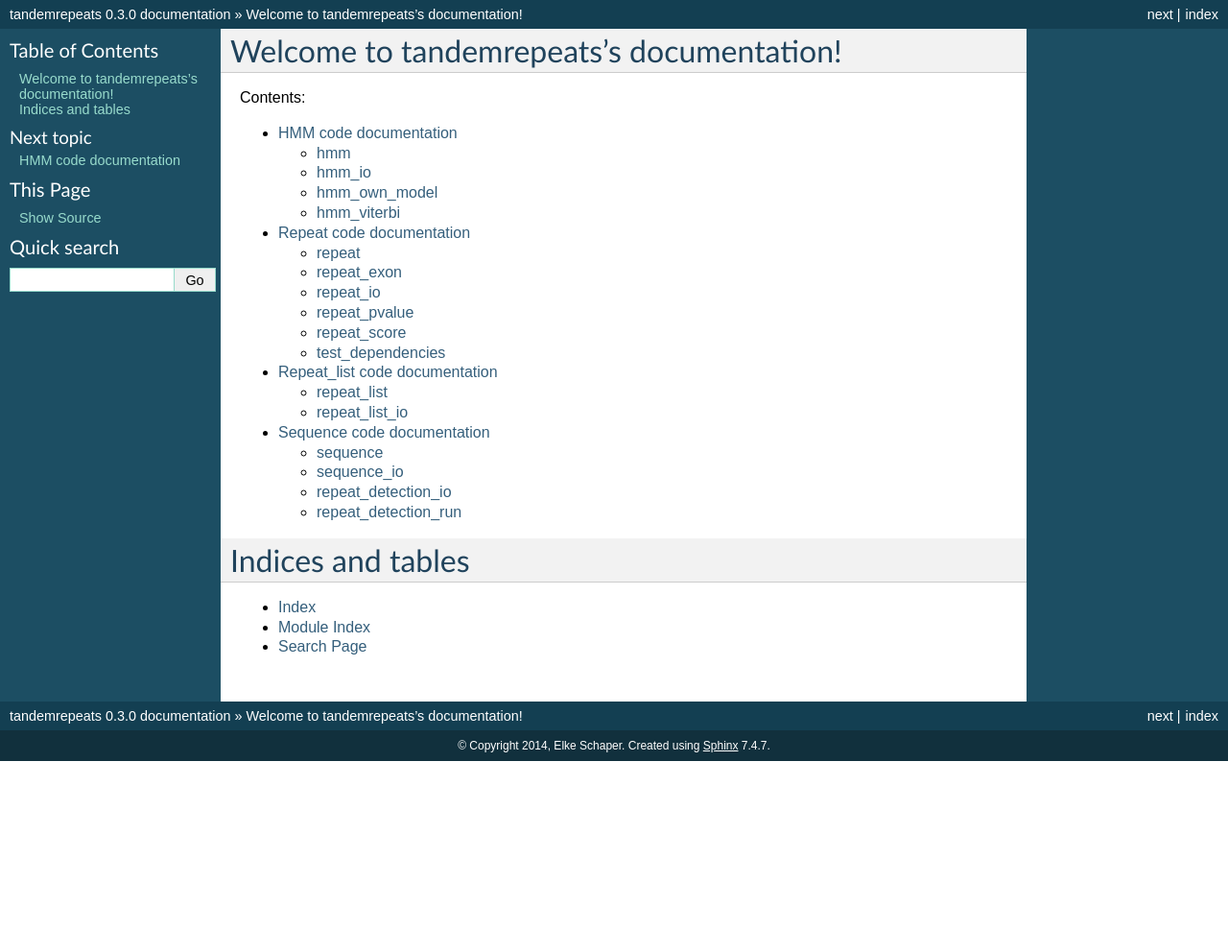
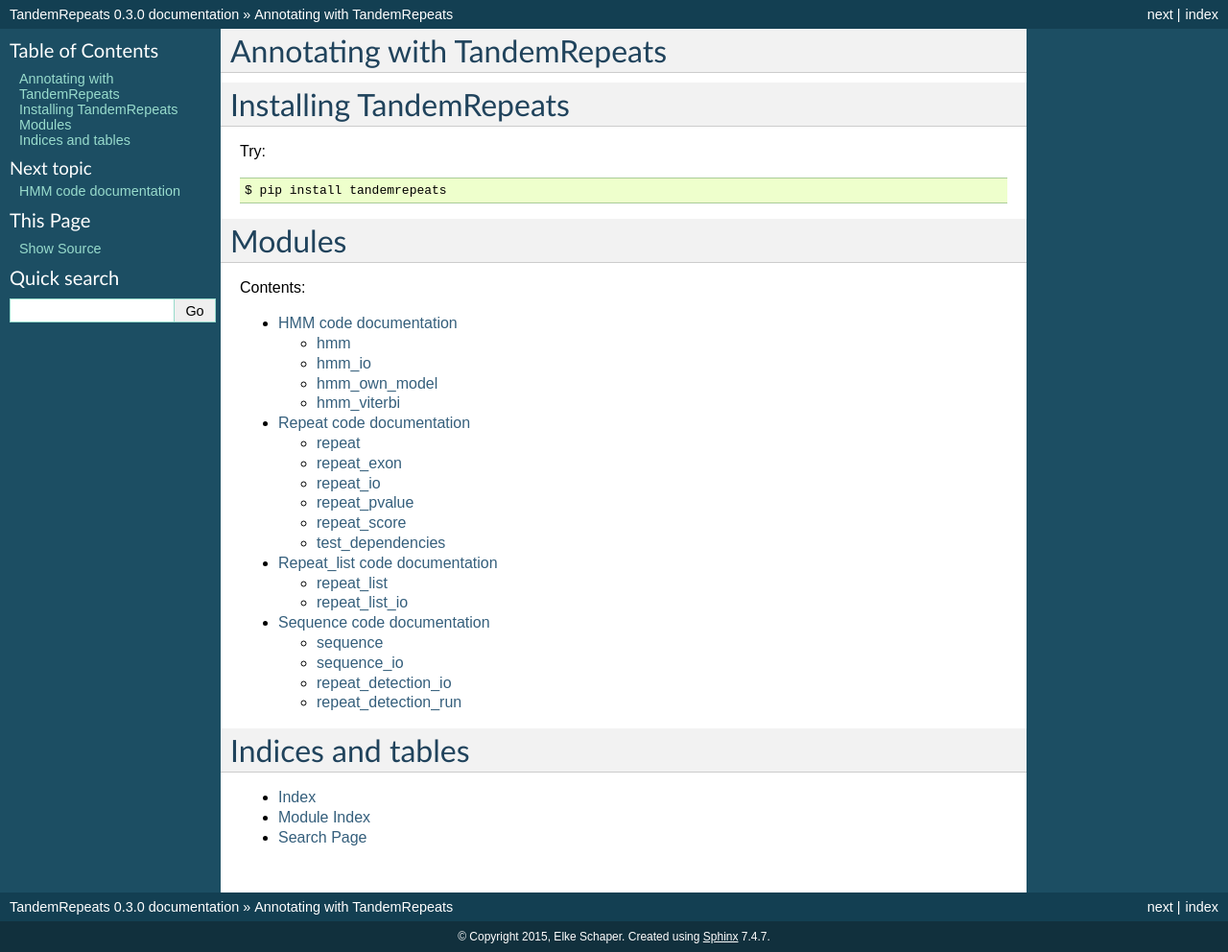
Before and after one commit to acg-team/tral, a Sphinx documentation site: the page built from docs/index.rst, in a window 1280 px wide. Shown: the whole page at 96% size. Built offline with Sphinx 7.4.7, drawn with Linux system fonts in a browser that asks for light colours; before the commit the page ends 900 px from its top, so only the background shows below that.

Commit message:
docs: Basic introduction in docs

```diff
--- a/docs/conf.py
+++ b/docs/conf.py
@@ -51,8 +51,8 @@
 master_doc = 'index'
 
 # General information about the project.
-project = 'tandemrepeats'
-copyright = '2014, Elke Schaper'
+project = 'TandemRepeats'
+copyright = '2015, Elke Schaper'
 
 # The version info for the project you're documenting, acts as replacement for
 # |version| and |release|, also used in various other places throughout the
@@ -207,7 +207,7 @@
 # (source start file, target name, title,
 #  author, documentclass [howto, manual, or own class]).
 latex_documents = [
-  ('index', 'tandemrepeats.tex', 'tandemrepeats Documentation',
+  ('index', 'TandemRepeats.tex', 'TandemRepeats Documentation',
    'Elke Schaper', 'manual'),
 ]
 
@@ -237,7 +237,7 @@
 # One entry per manual page. List of tuples
 # (source start file, name, description, authors, manual section).
 man_pages = [
-    ('index', 'tandemrepeats', 'tandemrepeats Documentation',
+    ('index', 'TandemRepeats', 'TandemRepeats Documentation',
      ['Elke Schaper'], 1)
 ]
 
@@ -251,8 +251,8 @@
 # (source start file, target name, title, author,
 #  dir menu entry, description, category)
 texinfo_documents = [
-  ('index', 'tandemrepeats', 'tandemrepeats Documentation',
-   'Elke Schaper', 'tandemrepeats', 'One line description of project.',
+  ('index', 'TandemRepeats', 'TandemRepeats Documentation',
+   'Elke Schaper', 'TandemRepeats', 'One line description of project.',
    'Miscellaneous'),
 ]
 
--- a/docs/index.rst
+++ b/docs/index.rst
@@ -3,8 +3,21 @@
    You can adapt this file completely to your liking, but it should at least
    contain the root `toctree` directive.
 
-Welcome to tandemrepeats's documentation!
-=========================================
+Annotating with TandemRepeats
+=============================
+
+
+Installing TandemRepeats
+========================
+
+Try:
+::
+
+    $ pip install tandemrepeats
+
+
+Modules
+=======
 
 Contents:
 
```
